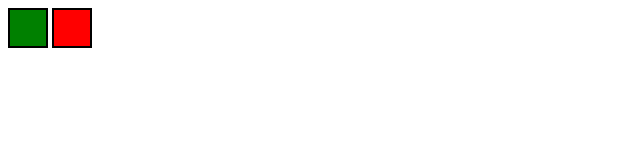
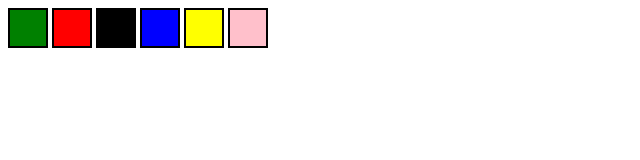
Before and after one commit to IreneB99/color-picker, a plain HTML site: page index.html in a window 1280 px wide. Shown: the whole page, without its empty margins (0-640 px from the left). Drawn offline with Linux system fonts and the light colour scheme.

Commit message:
Modifiche file html & index

```diff
--- a/index.html
+++ b/index.html
@@ -8,18 +8,30 @@
     <title>Document</title>
 </head>
 <body id="body">
+
     <button
         href="#"
         id="green"></button>
-
 
     <button
         href="#"
         id="red"></button>
 
+    <button
+        href="#"
+        id="black"></button>
 
+    <button
+        href="#"
+        id="blue"></button>
 
+     <button
+        href="#"
+        id="yellow"></button>
 
+    <button
+        href="#"
+        id="pink"></button>
 
     <script src="script.js"></script>
 
--- a/style.css
+++ b/style.css
@@ -13,3 +13,33 @@
     height: 40px;
     border: 2px solid black;
 }
+#black{
+    background-color: black;
+    display: inline-block;
+    width: 40px;
+    height: 40px;
+    border: 2px solid black;
+}
+
+#blue{
+    background-color: blue;
+    display: inline-block;
+    width: 40px;
+    height: 40px;
+    border: 2px solid black;
+}
+#yellow{
+    background-color: yellow;
+    display: inline-block;
+    width: 40px;
+    height: 40px;
+    border: 2px solid black;
+}
+
+#pink{
+    background-color: pink;
+    display: inline-block;
+    width: 40px;
+    height: 40px;
+    border: 2px solid black;
+}
```
